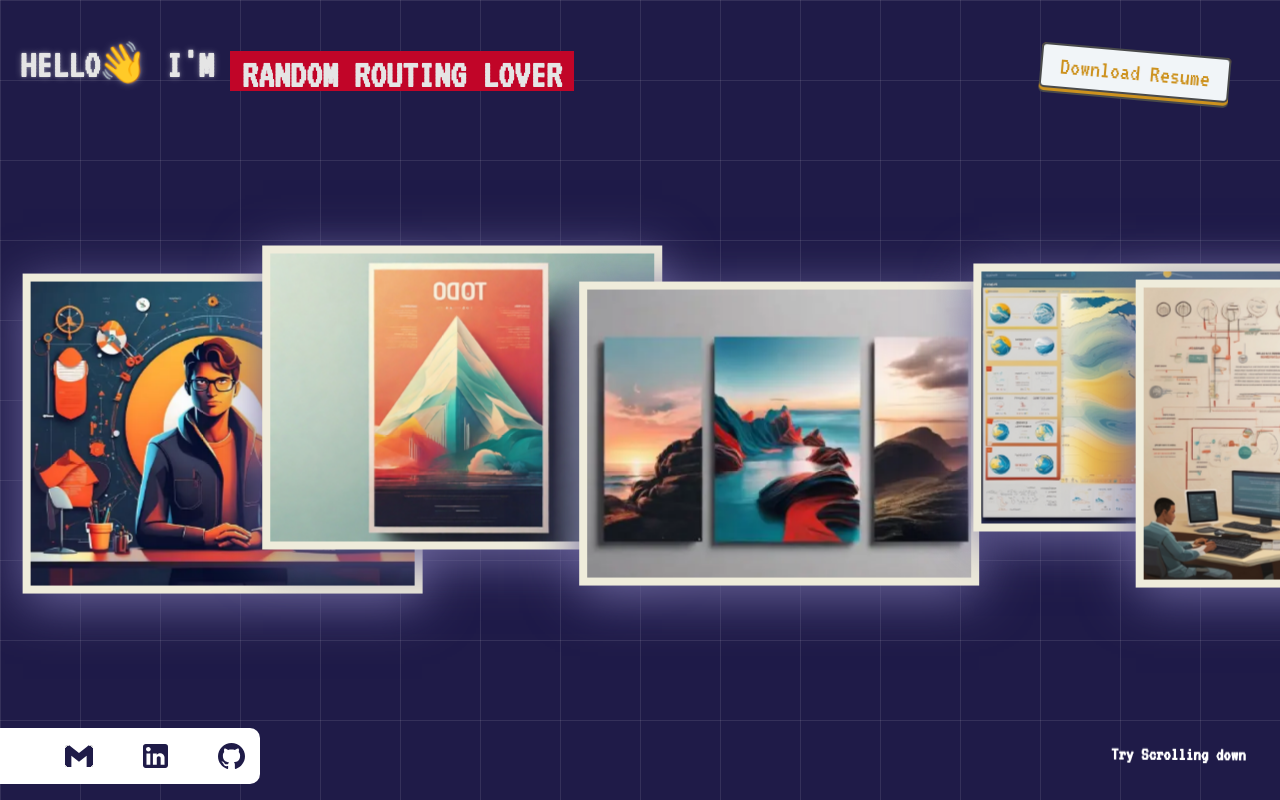
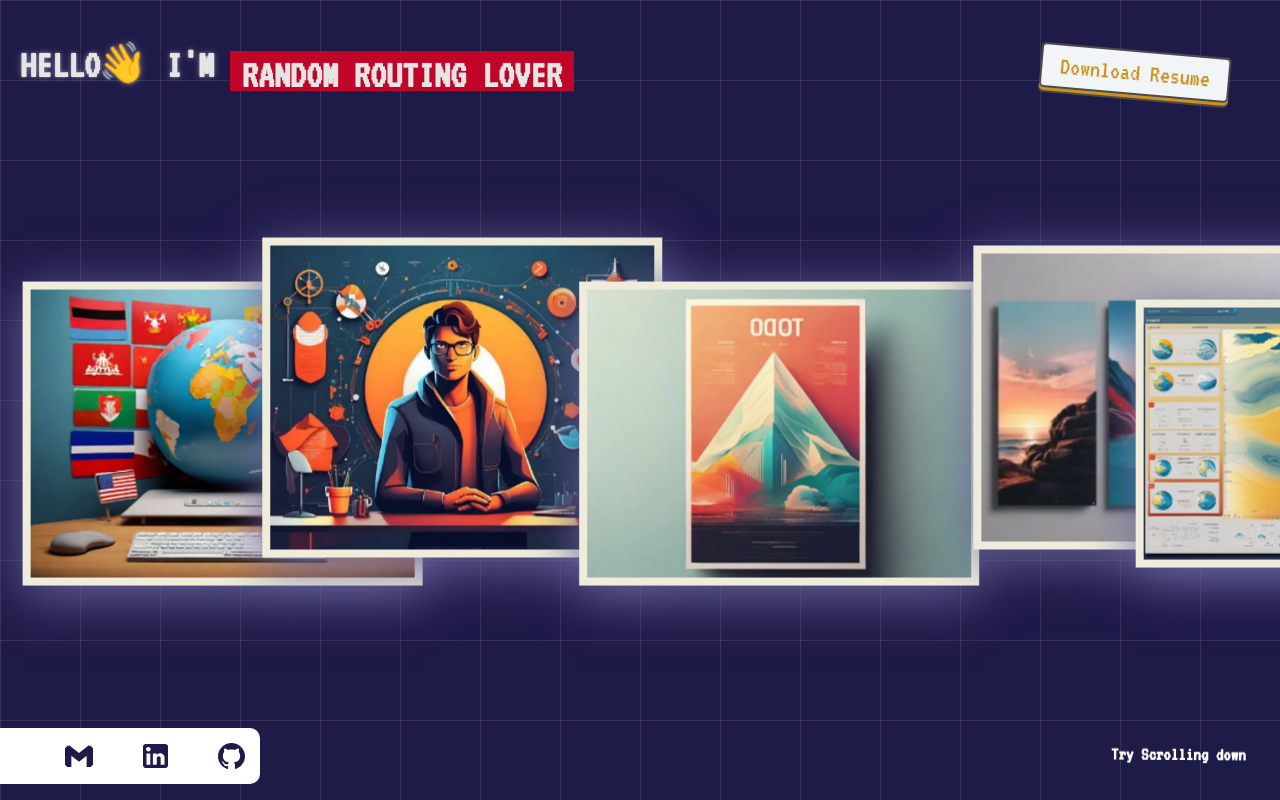
Before and after one commit to SandroSh/ShCyb3r-Portfolio, a React (Create React App) app: page / in a window 1280 px wide. Built offline with nearby package versions, Linux system fonts and the light colour scheme.

Commit message:
Adding Project Voyager

```diff
--- a/src/MainComponent.js
+++ b/src/MainComponent.js
@@ -15,11 +15,19 @@ import GalleryAppImg from "./Assets/Gallery Unsplash 1.webp";
 import LinkedinIcon from "./Assets/linkedin.svg";
 import GithubIcon from "./Assets/github.svg";
 import GmailIcon from "./Assets/gmail.svg";
+import CountriesImg from './Assets/Countries.webp'
 import Resume from "./Assets/Sandro Shubitidze Resume.pdf";
 
 
 const Gallery = () => {
   const data = [
+    {
+      title: "Voyager",
+      usedTechnologies: " React.js, Redux, Styled-Components, Tanstack Query, Tanstack Router",
+      image: CountriesImg,
+      liveUrl: "https://voyager-swart-ten.vercel.app/",
+      repoUrl: "https://github.com/SandroSh/Voyager",
+    },
     {
       title: "Dev Finder",
       usedTechnologies: " React.js, Styled-Components, Tanstack Query",
```
Also changed, not shown: src/Assets/Countries.webp (added).
